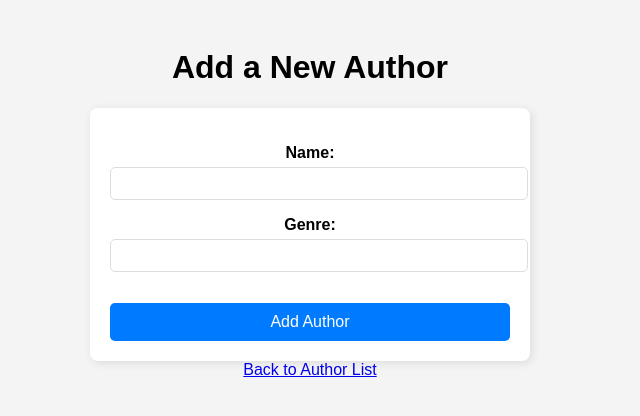
After one commit to sujalamatya/cloco-nepal-internship-2025, a Django app: page /authors/add/ in a window 1280 px wide. The commit adds this page. Shown: the top 416 px of the page, without its empty margins (330-970 px from the left). Run offline with Django 5.2, Linux system fonts and the light colour scheme.

Commit message:
feat: add add author feature

```diff
--- a/2025-02-25/bookstoreMain/bookstore/forms.py
+++ b/2025-02-25/bookstoreMain/bookstore/forms.py
@@ -1,7 +1,12 @@
 from django import forms
-from .models import Book
+from .models import Book,Author
 
 class BookForm(forms.ModelForm):
     class Meta:
         model = Book
         fields = ["title", "price", "author"]
+
+class AuthorForm(forms.ModelForm):
+    class Meta:
+        model = Author
+        fields = ["name", "genre"]
--- /dev/null
+++ b/2025-02-25/bookstoreMain/bookstore/templates/bookstore/add_author.html
@@ -0,0 +1,58 @@
+<!DOCTYPE html>
+<html lang="en">
+  <head>
+    <meta charset="UTF-8" />
+    <meta name="viewport" content="width=device-width, initial-scale=1.0" />
+    <title>Add an Author</title>
+    <style>
+      body {
+        font-family: Arial, sans-serif;
+        text-align: center;
+        background-color: #f4f4f4;
+        padding: 20px;
+      }
+      form {
+        background: white;
+        max-width: 400px;
+        margin: auto;
+        padding: 20px;
+        border-radius: 8px;
+        box-shadow: 2px 2px 10px rgba(0, 0, 0, 0.1);
+      }
+      label {
+        display: block;
+        margin-top: 10px;
+        font-weight: bold;
+      }
+      input {
+        width: 100%;
+        padding: 8px;
+        margin-top: 5px;
+        border-radius: 5px;
+        border: 1px solid #ddd;
+      }
+      button {
+        margin-top: 15px;
+        background-color: #007bff;
+        color: white;
+        border: none;
+        padding: 10px;
+        width: 100%;
+        font-size: 16px;
+        cursor: pointer;
+        border-radius: 5px;
+      }
+      button:hover {
+        background-color: #0056b3;
+      }
+    </style>
+  </head>
+  <body>
+    <h1>Add a New Author</h1>
+    <form method="post">
+      {% csrf_token %} {{ form.as_p }}
+      <button type="submit">Add Author</button>
+    </form>
+    <a href="{% url 'author_list' %}">Back to Author List</a>
+  </body>
+</html>
--- a/2025-02-25/bookstoreMain/bookstore/templates/bookstore/author_list.html
+++ b/2025-02-25/bookstoreMain/bookstore/templates/bookstore/author_list.html
@@ -79,7 +79,7 @@
     </table>
 
     <div class="button-container">
-      <a href="" class="button">Add Author</a>
+      <a href="{% url 'add_author' %}" class="button">Add Author</a>
     </div>
 
     {% else %}
--- a/2025-02-25/bookstoreMain/bookstore/templates/bookstore/book_list.html
+++ b/2025-02-25/bookstoreMain/bookstore/templates/bookstore/book_list.html
@@ -73,7 +73,7 @@
         <tr>
           <td>{{ book.id }}</td>
           <td>{{ book.title }}</td>
-          <td>${{ book.price }}</td>
+          <td>{{ book.price }}</td>
           <td>{{ book.author.name }}</td>
         </tr>
         {% endfor %}
--- a/2025-02-25/bookstoreMain/bookstore/urls.py
+++ b/2025-02-25/bookstoreMain/bookstore/urls.py
@@ -1,10 +1,11 @@
 from django.urls import path
-from .views import author_list,book_list,add_book
+from .views import author_list,book_list,add_book,add_author
 from . import views
 
 urlpatterns = [
     path("", views.index, name="index"),
-     path('authors/', author_list, name='author_list'),
-     path('books/', book_list, name='book_list'),
-      path("books/add/", add_book, name="add_book"),
+    path('authors/', author_list, name='author_list'),
+    path('books/', book_list, name='book_list'),
+    path("books/add/", add_book, name="add_book"),
+    path("authors/add/", add_author, name="add_author"),
 ]
--- a/2025-02-25/bookstoreMain/bookstore/views.py
+++ b/2025-02-25/bookstoreMain/bookstore/views.py
@@ -1,7 +1,7 @@
 from django.http import HttpResponse
 from django.shortcuts import render,redirect
 from .models import Author,Book
-from .forms import BookForm
+from .forms import BookForm , AuthorForm
 
 def index(request):
     return render(request, 'bookstore/index.html')  # Load the template
@@ -24,3 +24,14 @@ def add_book(request):
         form = BookForm()
 
     return render(request, "bookstore/add_book.html", {"form": form})
+
+def add_author(request):
+    if request.method == "POST":
+        form = AuthorForm(request.POST)
+        if form.is_valid():
+            form.save()
+            return redirect("author_list")  # Redirect to the author list page
+    else:
+        form = AuthorForm()
+
+    return render(request, "bookstore/add_author.html", {"form": form})
```
Also changed, not shown: 2025-02-25/bookstoreMain/db.sqlite3 (deleted).
